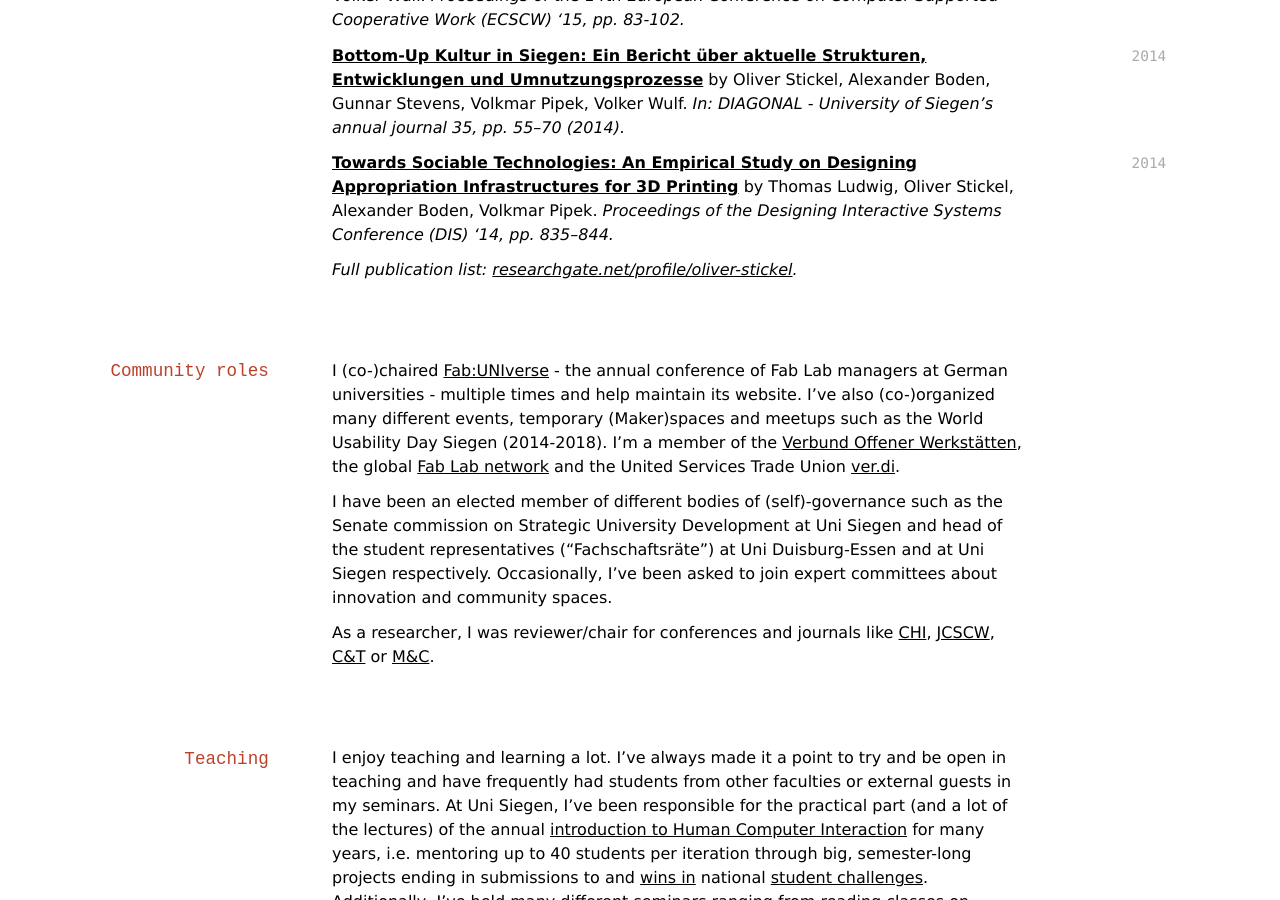
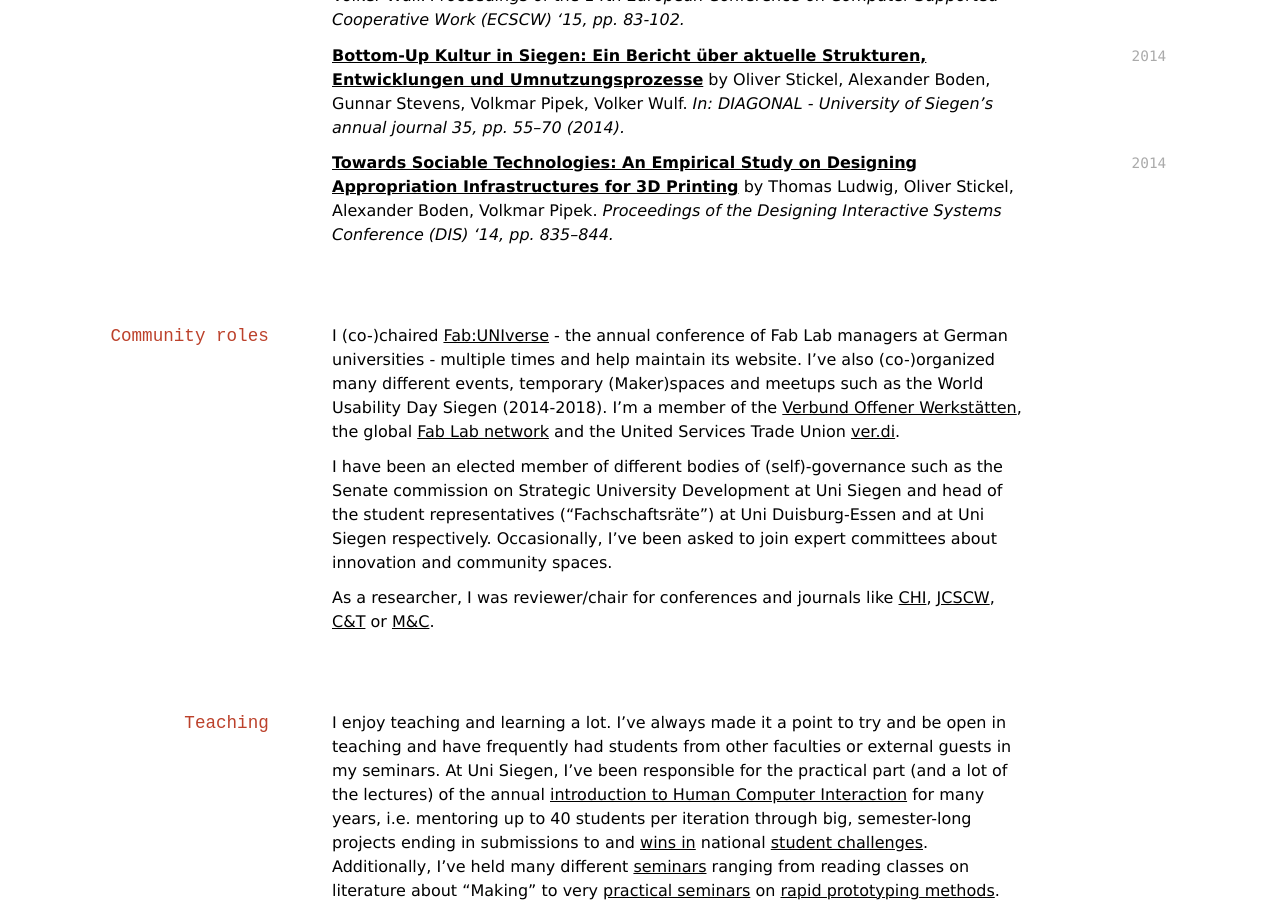
Before and after one commit to oliverstickel/oliverstickel.github.io, a Jekyll site: the page built from index.md, in a window 1280 px wide and 900 px high, scrolled down 3314 px. Built offline with Jekyll 4.4.1, drawn with Linux system fonts in a browser that asks for light colours; nearby versions of some CDN libraries; a style sheet for code colours, icons or effects is not loaded.

Commit message:
Update index.md

```diff
--- a/index.md
+++ b/index.md
@@ -114,9 +114,6 @@ Fab Lab Manager & Founder
 [**Towards Sociable Technologies: An Empirical Study on Designing Appropriation Infrastructures for 3D Printing**](files/10.1145-2598510.2598528.pdf) by Thomas Ludwig, Oliver Stickel, Alexander Boden, Volkmar Pipek. *Proceedings of the Designing Interactive Systems Conference (DIS) '14, pp. 835–844.*
 
 
-*Full publication list: [researchgate.net/profile/oliver-stickel](https://www.researchgate.net/profile/Oliver-Stickel).*
-
-
 ## Community roles
 
 I (co-)chaired [Fab:UNIverse](https://fab-universe.de) - the annual conference of Fab Lab managers at German universities - multiple times and help maintain its website. I've also (co-)organized many different events, temporary (Maker)spaces and meetups such as the World Usability Day Siegen (2014-2018). I'm a member of the [Verbund Offener Werkstätten](https://www.offene-werkstaetten.org), the global [Fab Lab network](https://fablabs.io) and the United Services Trade Union [ver.di](https://www.verdi.de).
```
